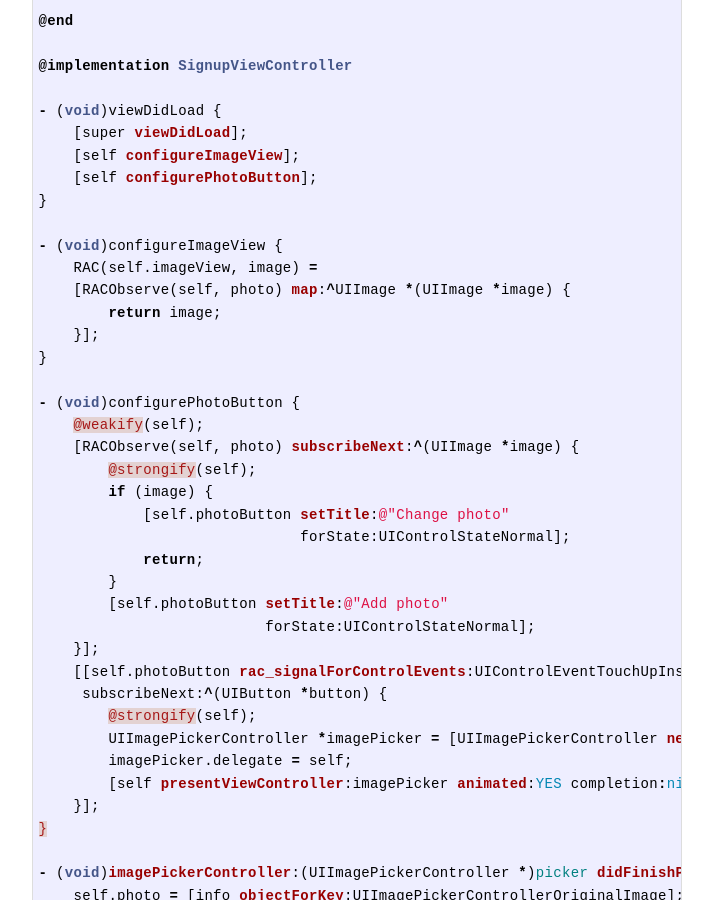
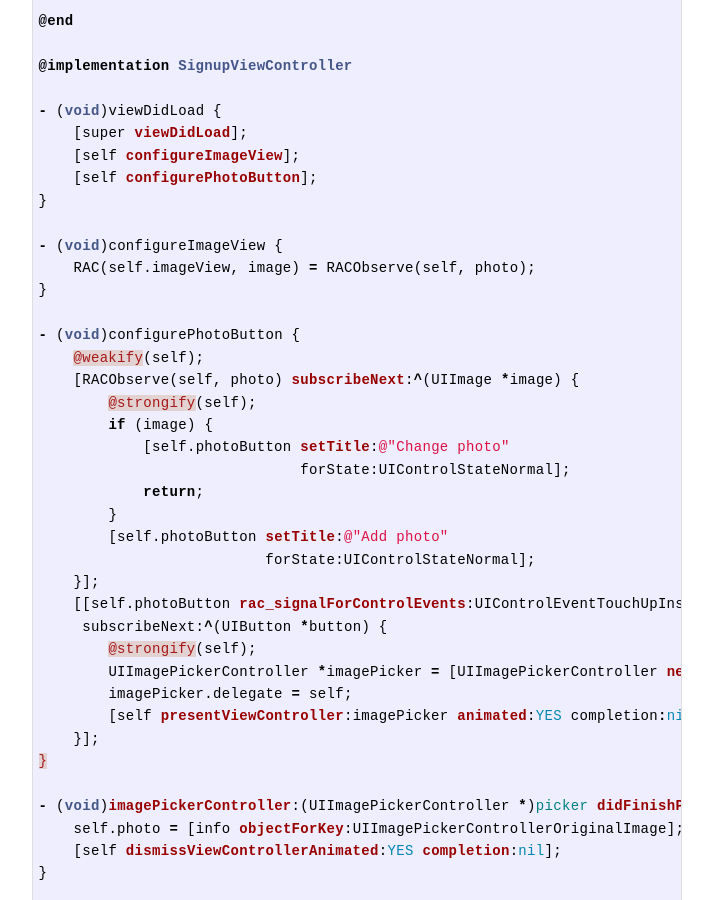
Before and after one commit to venmo/venmo.github.io, a Jekyll site: the page built from _posts/2014-05-20-ReactiveCocoa.md, in a window 1280 px wide and 900 px high, scrolled down 2448 px. Shown: the whole window, without its empty margins (283-996 px from the left). Built offline with Jekyll 4.4.1, drawn with Linux system fonts in a browser that asks for light colours; Markdown is read by kramdown in place of the engine named in the settings.

Commit message:
Update ReactiveCocoa post

```diff
--- a/_posts/2014-05-20-ReactiveCocoa.md
+++ b/_posts/2014-05-20-ReactiveCocoa.md
@@ -95,10 +95,7 @@ Imperative programming involves describing _how_ to do something. Reactive progr
 }
 
 - (void)configureImageView {
-    RAC(self.imageView, image) =
-    [RACObserve(self, photo) map:^UIImage *(UIImage *image) {
-        return image;
-    }];
+    RAC(self.imageView, image) = RACObserve(self, photo);
 }
 
 - (void)configurePhotoButton {
```
